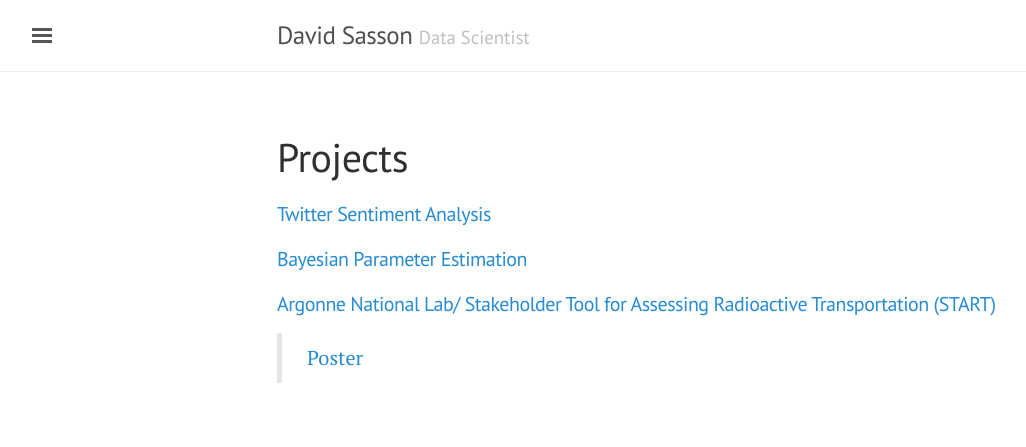
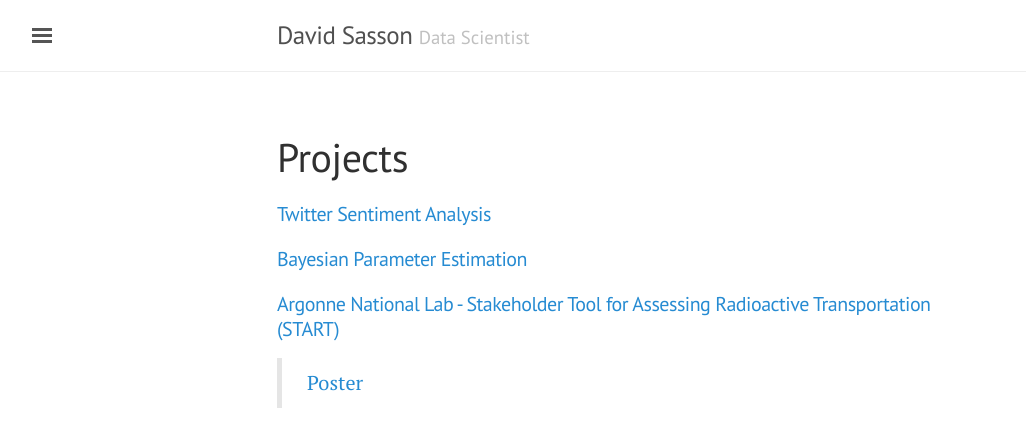
Before and after one commit to dsasson48/dsasson48.github.io, a Jekyll site: the page built from projects.md, in a window 1280 px wide. Shown: the top 447 px of the page, without its empty margins (3-1029 px from the left). Built offline with Jekyll 4.4.1, drawn with Linux system fonts in a browser that asks for light colours.

Commit message:
formatting

```diff
--- a/projects.md
+++ b/projects.md
@@ -7,5 +7,5 @@ title: Projects
 
 #### [Bayesian Parameter Estimation](https://github.com/dsasson48/estimators_222/blob/master/222_presentation.pdf)
 
-#### [Argonne National Lab/ Stakeholder Tool for Assessing Radioactive Transportation (START)](https://gis.inl.gov/start/Account/Login?ReturnUrl=%2fstart)
+#### [Argonne National Lab - Stakeholder Tool for Assessing Radioactive Transportation (START)](https://gis.inl.gov/start/Account/Login?ReturnUrl=%2fstart)
 > [Poster](https://drive.google.com/file/d/1oF0eYyQmFazsX1VnI2Qq6Z-pPFTOJTN-/preview)
```
